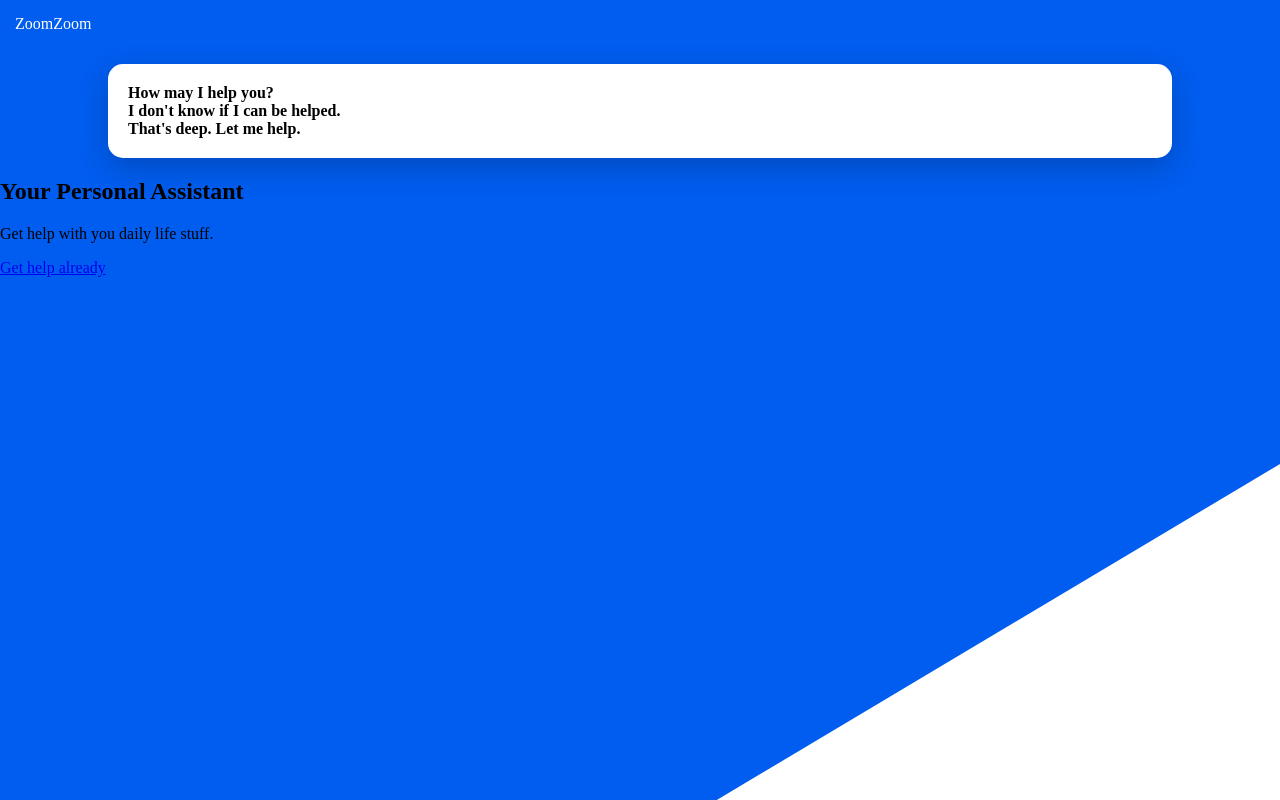
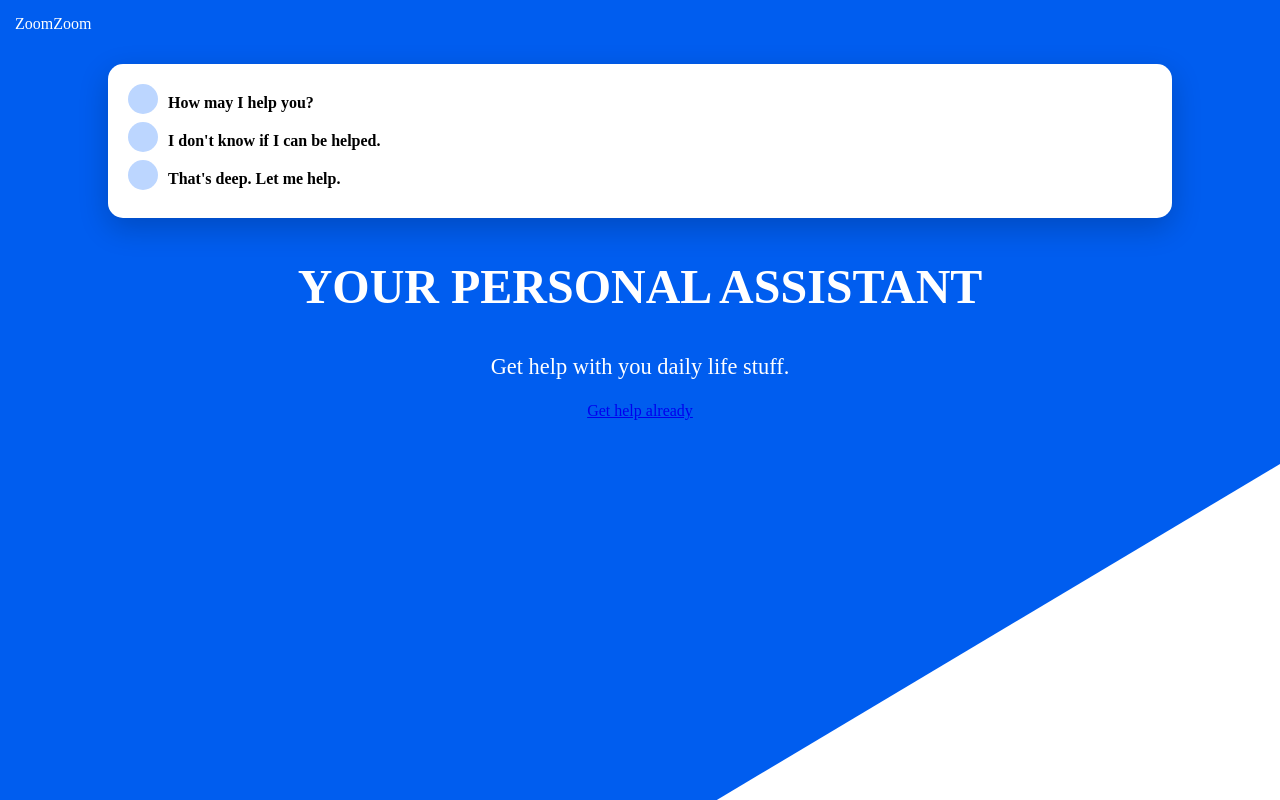
Before and after one commit to caseygillan/virtualassitant, a plain HTML site: page index.html in a window 1280 px wide. Drawn offline with Linux system fonts and the light colour scheme; a script that the page names is missing.

Commit message:
card section

```diff
--- a/css/main.scss
+++ b/css/main.scss
@@ -1,6 +1,7 @@
 
 $colors: (
   primary: #005DEF,
+  primary-light: lighten(#005DEF, 40%),
   accent: #FFF6BB,
 );
 
@@ -51,6 +52,45 @@ main {
       list-style-type: none;
       margin: 0;
       padding: 0;
+
+      li {
+        margin-bottom: 10px;
+
+        span {
+          position: absolute;
+          width: 30px;
+          height: 30px;
+          background-color: color(primary-light);
+          border-radius: 50%;
+          margin-right: 10px;
+        }
+
+        strong {
+          display: inline-block;
+          margin-left: max(40px);
+          margin-top: 10px;
+        }
+      }
+    }
+  }
+
+  section#primary {
+    color: #fff;
+    padding: $padding;
+    text-align: center;
+
+    h1 {
+      font-size: 3em;
+      margin-top: 10px;
+      text-transform: uppercase;
+    }
+
+    p {
+      font-size: 1.4em;
+    }
+
+    a {
+
     }
   }
 }
```
Also changed, not shown: css/main.css, 1 other file.
